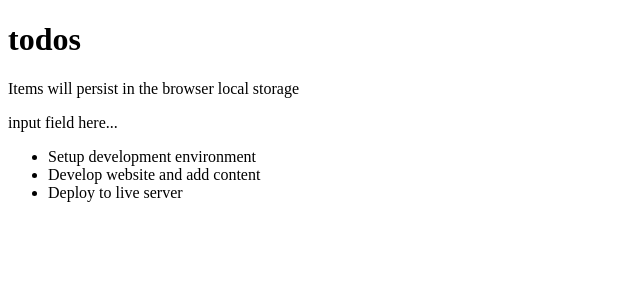
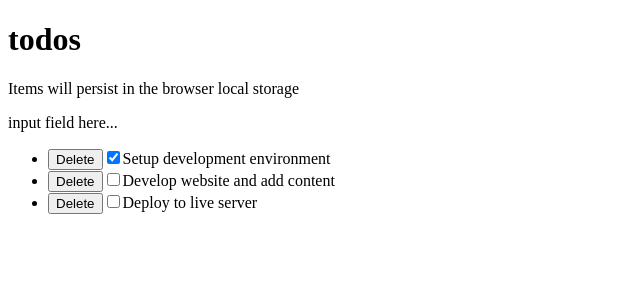
Before and after one commit to IgorKawczynski/react-course, a React (Vite) app in the folder projects/react-todo-app/: page / in a window 1280 px wide. Shown: the top 300 px of the page, without its empty margins (0-640 px from the left). Built offline with nearby package versions, Linux system fonts and the light colour scheme.

Commit message:
Update TodoItem.jsx
after update / part 5+6

```diff
--- a/projects/react-todo-app/src/components/TodoItem.jsx
+++ b/projects/react-todo-app/src/components/TodoItem.jsx
@@ -1,4 +1,10 @@
-const TodoItem = ({itemProp}) => {
-    return <li>{itemProp.title}</li>
+const TodoItem = ({ itemProp, handleChange, delTodo }) => {
+	return (
+		<li>
+			<button onClick={() => delTodo(itemProp.id)}>Delete</button>
+			<input type='checkbox' checked={itemProp.completed} onChange={() => handleChange(itemProp.id)} />
+			{itemProp.title}
+		</li>
+	)
 }
-export default TodoItem;
+export default TodoItem
```
